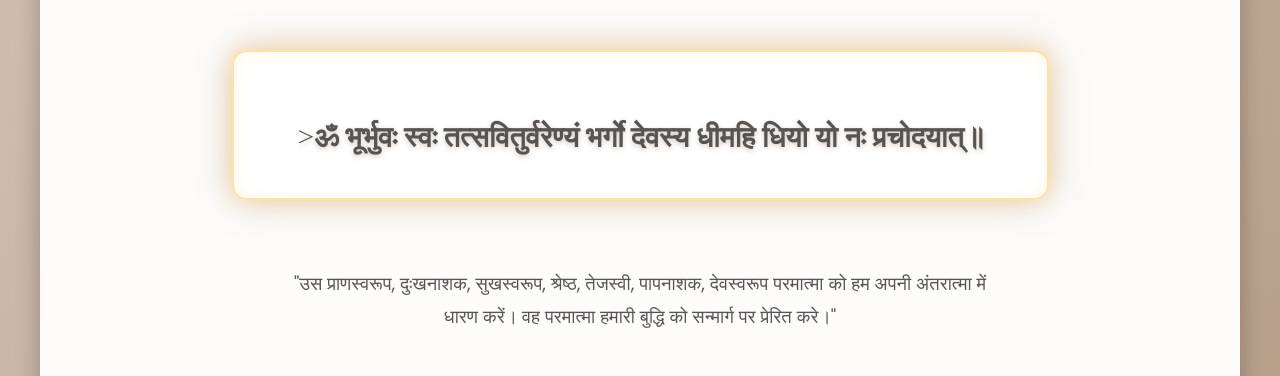
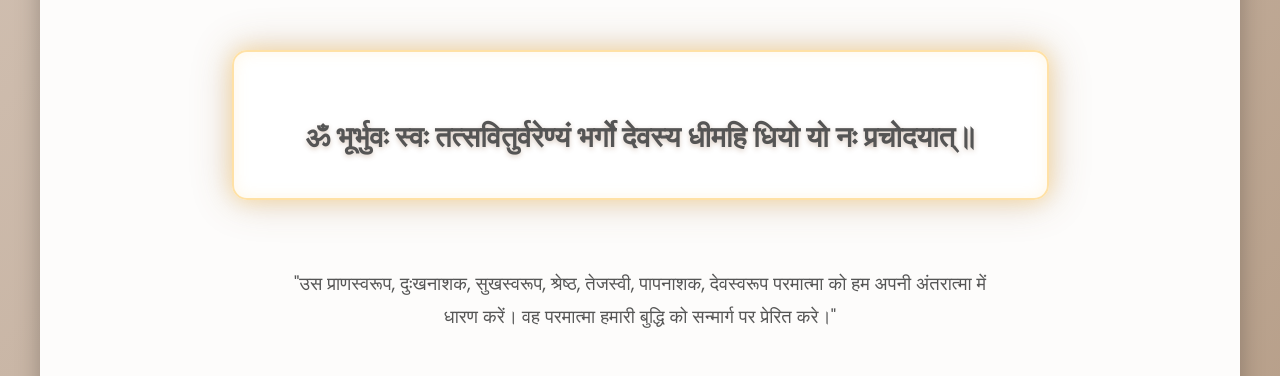
Before and after one commit to ShantiKunj-info/Shantidwar-shantikunj, a plain HTML site: page index.html in a window 1280 px wide. Shown: the part 424-800 px from the top of the page. Drawn offline with nearby package versions, Linux system fonts and the light colour scheme.

Commit message:
Update index.html

```diff
--- a/index.html
+++ b/index.html
@@ -276,7 +276,7 @@
       <h1>Shantikunj</h1>
       <br>
       <div class="gayatri-container" aria-label="Gayatri Mantra">
-        <p class="gayatri-text" style="font-size: 1.8rem;">><strong>ॐ भूर्भुवः स्वः तत्सवितुर्वरेण्यं भर्गो देवस्य धीमहि धियो यो नः प्रचोदयात्॥</strong></p>
+        <p class="gayatri-text" style="font-size: 1.8rem;"><strong>ॐ भूर्भुवः स्वः तत्सवितुर्वरेण्यं भर्गो देवस्य धीमहि धियो यो नः प्रचोदयात्॥</strong></p>
       </div>
       <br>
       <p>
```
